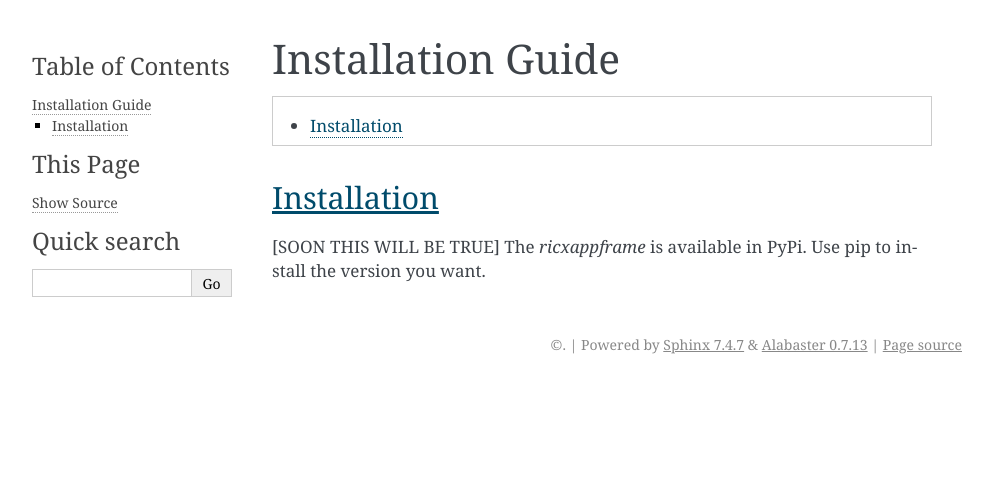
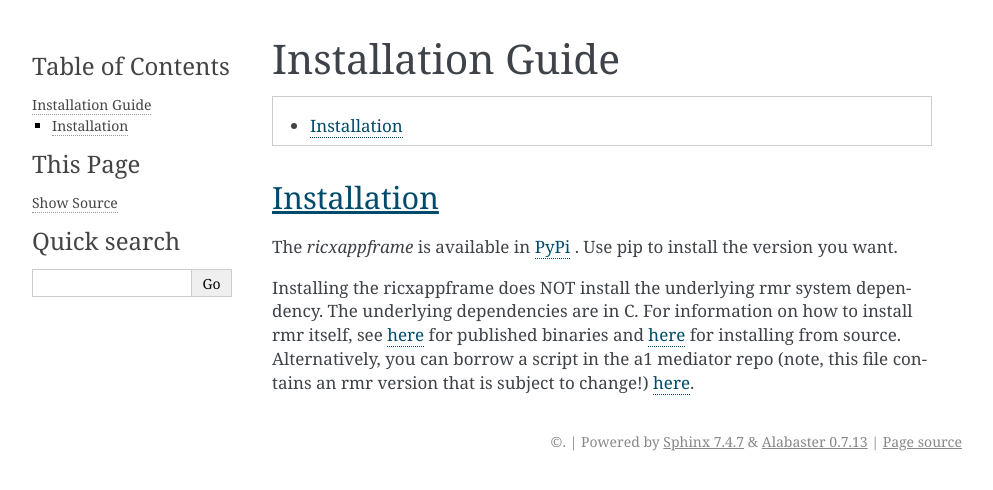
Before and after one commit to o-ran-sc/ric-plt-xapp-frame-py, a Sphinx documentation site: the page built from docs/installation-guide.rst, in a window 1280 px wide. Shown: the top 490 px of the page, without its empty margins (148-1141 px from the left). Built offline with Sphinx 7.4.7, drawn with Linux system fonts in a browser that asks for light colours.

Commit message:
Update install docs (only).
Change-Id: I7cf31f1cf2e64cd459462a4268d06dd12d8966a3
Signed-off-by: Tommy Carpenter <tc677g@att.com>

```diff
--- a/docs/installation-guide.rst
+++ b/docs/installation-guide.rst
@@ -13,4 +13,9 @@ Installation Guide
 Installation
 ------------
 
-[SOON THIS WILL BE TRUE] The `ricxappframe` is available in PyPi. Use pip to install the version you want.
+The `ricxappframe` is available in `PyPi <https://pypi.org/project/ricxappframe/>`_ . Use pip to install the version you want.
+
+Installing the ricxappframe does NOT install the underlying rmr system dependency.
+The underlying dependencies are in C.
+For information on how to install rmr itself, see `here <https://wiki.o-ran-sc.org/pages/viewpage.action?pageId=3605041/>`_ for published binaries and `here <https://wiki.o-ran-sc.org/display/RICP/RMR+Building+From+Source/>`_ for installing from source.
+Alternatively, you can borrow a script in the a1 mediator repo (note, this file contains an rmr version that is subject to change!) `here <https://gerrit.o-ran-sc.org/r/gitweb?p=ric-plt/a1.git;a=blob;f=integration_tests/install_rmr.sh;h=70ee489ba2895ea67ca2c93ecefb2776ba2c9ff3;hb=78ba273b279a7e7af6dba811a29746b881a53a8e/>`_.
```
